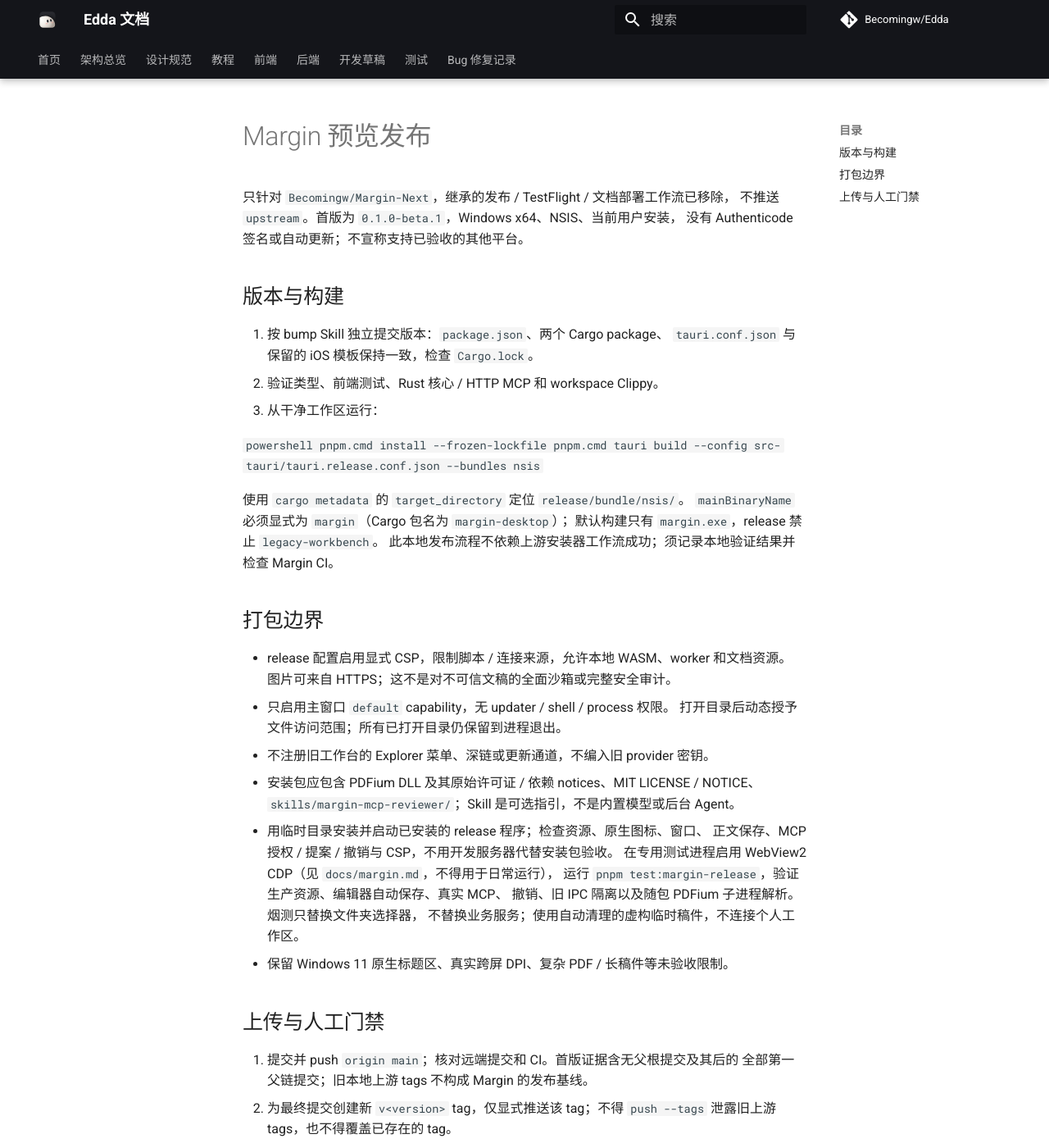
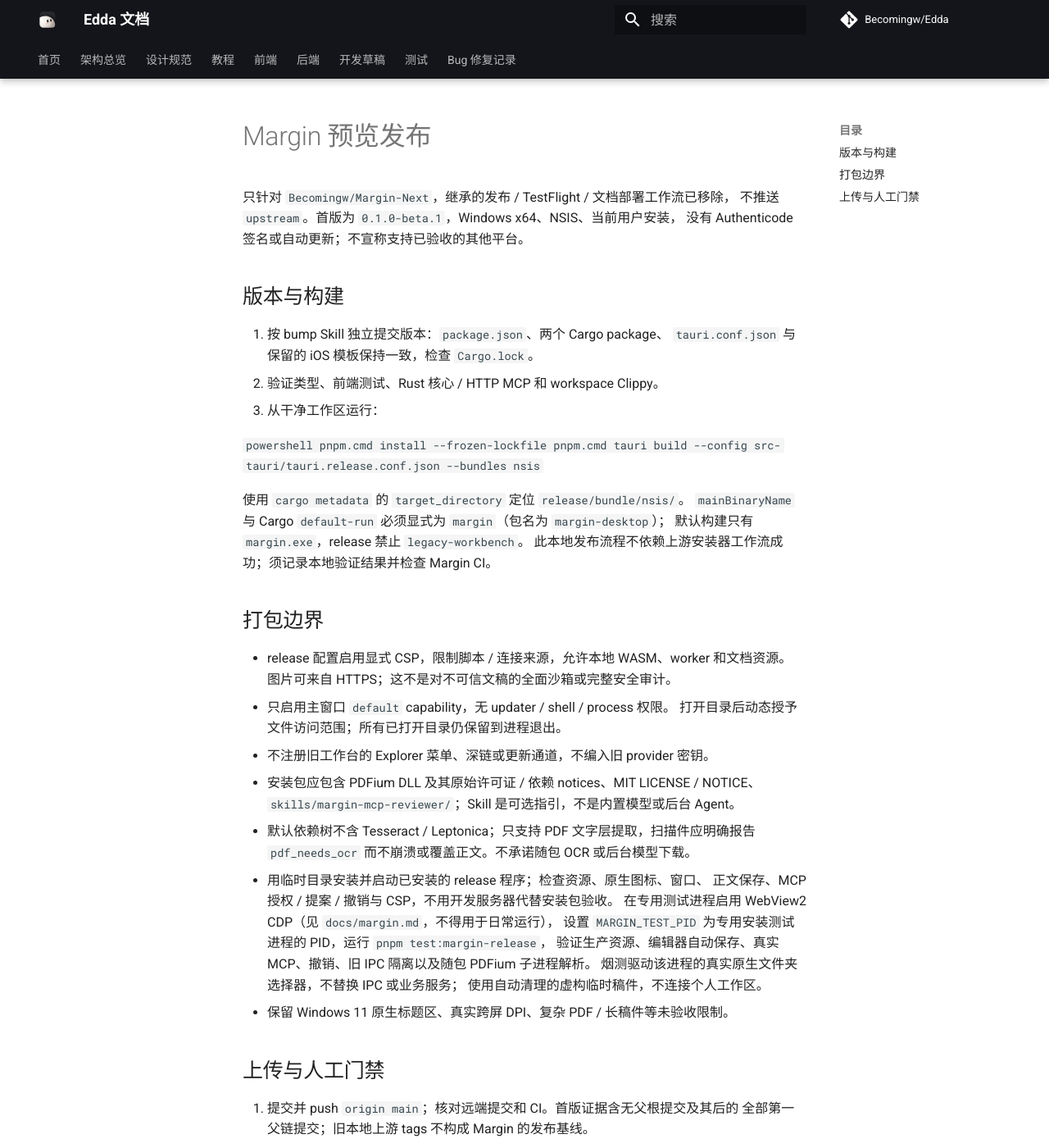
Before and after one commit to Becomingw/Margin-Next, an MkDocs documentation site: the page built from docs/development/release.md, in a window 1280 px wide and 1400 px high. Shown: the whole window at 82% size. Built offline with MkDocs 1.6.1 and Material for MkDocs 9.7.7, drawn with Linux system fonts in a browser that asks for light colours; comment, search, counter and statistics services are not loaded.

Commit message:
fix(release): align Cargo default run with the bundled executable

````diff
--- a/docs/development/release.md
+++ b/docs/development/release.md
@@ -17,7 +17,7 @@
    ```
 
    使用 `cargo metadata` 的 `target_directory` 定位 `release/bundle/nsis/`。
-   `mainBinaryName` 必须显式为 `margin`（Cargo 包名为 `margin-desktop`）；
+   `mainBinaryName` 与 Cargo `default-run` 必须显式为 `margin`（包名为 `margin-desktop`）；
    默认构建只有 `margin.exe`，release 禁止 `legacy-workbench`。
    此本地发布流程不依赖上游安装器工作流成功；须记录本地验证结果并检查 Margin CI。
 
@@ -30,12 +30,15 @@
 - 不注册旧工作台的 Explorer 菜单、深链或更新通道，不编入旧 provider 密钥。
 - 安装包应包含 PDFium DLL 及其原始许可证 / 依赖 notices、MIT LICENSE / NOTICE、
   `skills/margin-mcp-reviewer/`；Skill 是可选指引，不是内置模型或后台 Agent。
+- 默认依赖树不含 Tesseract / Leptonica；只支持 PDF 文字层提取，扫描件应明确报告
+  `pdf_needs_ocr` 而不崩溃或覆盖正文。不承诺随包 OCR 或后台模型下载。
 - 用临时目录安装并启动已安装的 release 程序；检查资源、原生图标、窗口、
   正文保存、MCP 授权 / 提案 / 撤销与 CSP，不用开发服务器代替安装包验收。
   在专用测试进程启用 WebView2 CDP（见 `docs/margin.md`，不得用于日常运行），
-  运行 `pnpm test:margin-release`，验证生产资源、编辑器自动保存、真实 MCP、
-  撤销、旧 IPC 隔离以及随包 PDFium 子进程解析。烟测只替换文件夹选择器，
-  不替换业务服务；使用自动清理的虚构临时稿件，不连接个人工作区。
+  设置 `MARGIN_TEST_PID` 为专用安装测试进程的 PID，运行 `pnpm test:margin-release`，
+  验证生产资源、编辑器自动保存、真实 MCP、撤销、旧 IPC 隔离以及随包 PDFium 子进程解析。
+  烟测驱动该进程的真实原生文件夹选择器，不替换 IPC 或业务服务；
+  使用自动清理的虚构临时稿件，不连接个人工作区。
 - 保留 Windows 11 原生标题区、真实跨屏 DPI、复杂 PDF / 长稿件等未验收限制。
 
 ## 上传与人工门禁
````
Also changed, not shown: 2 other files.
